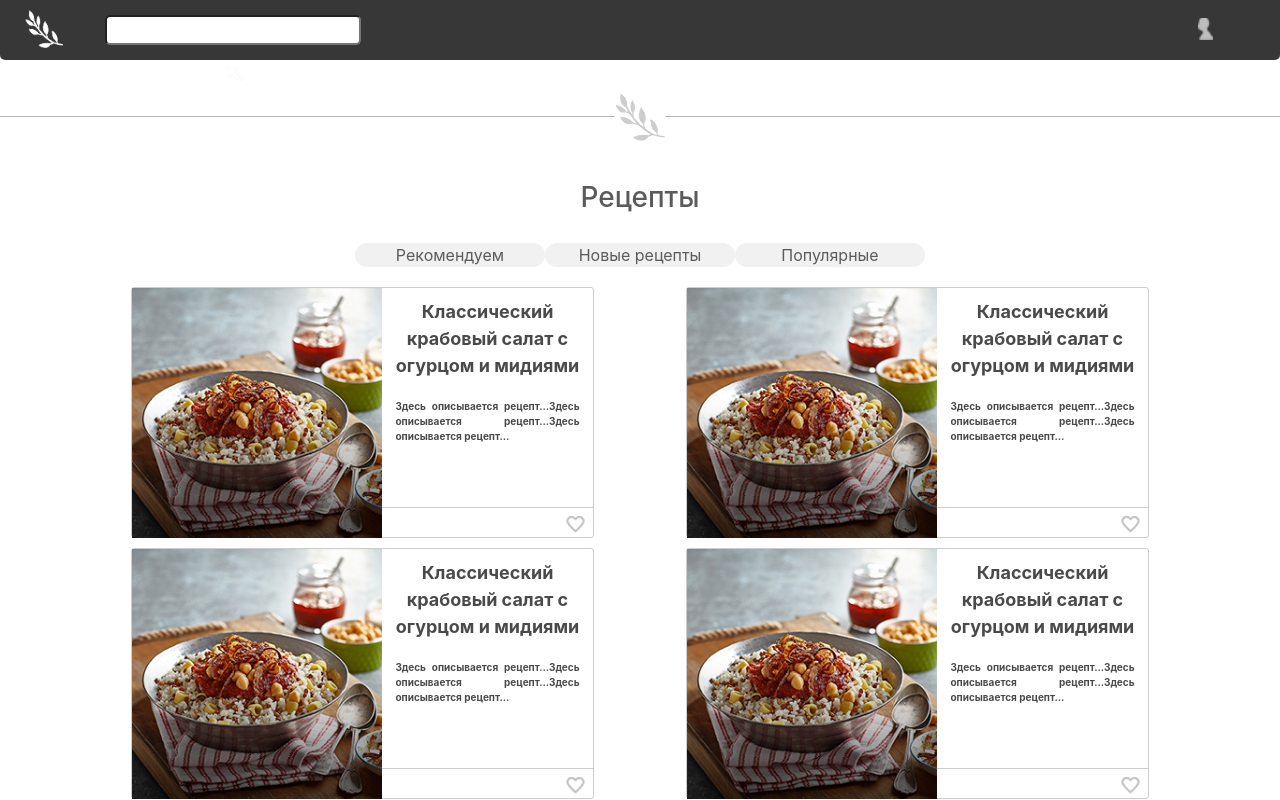
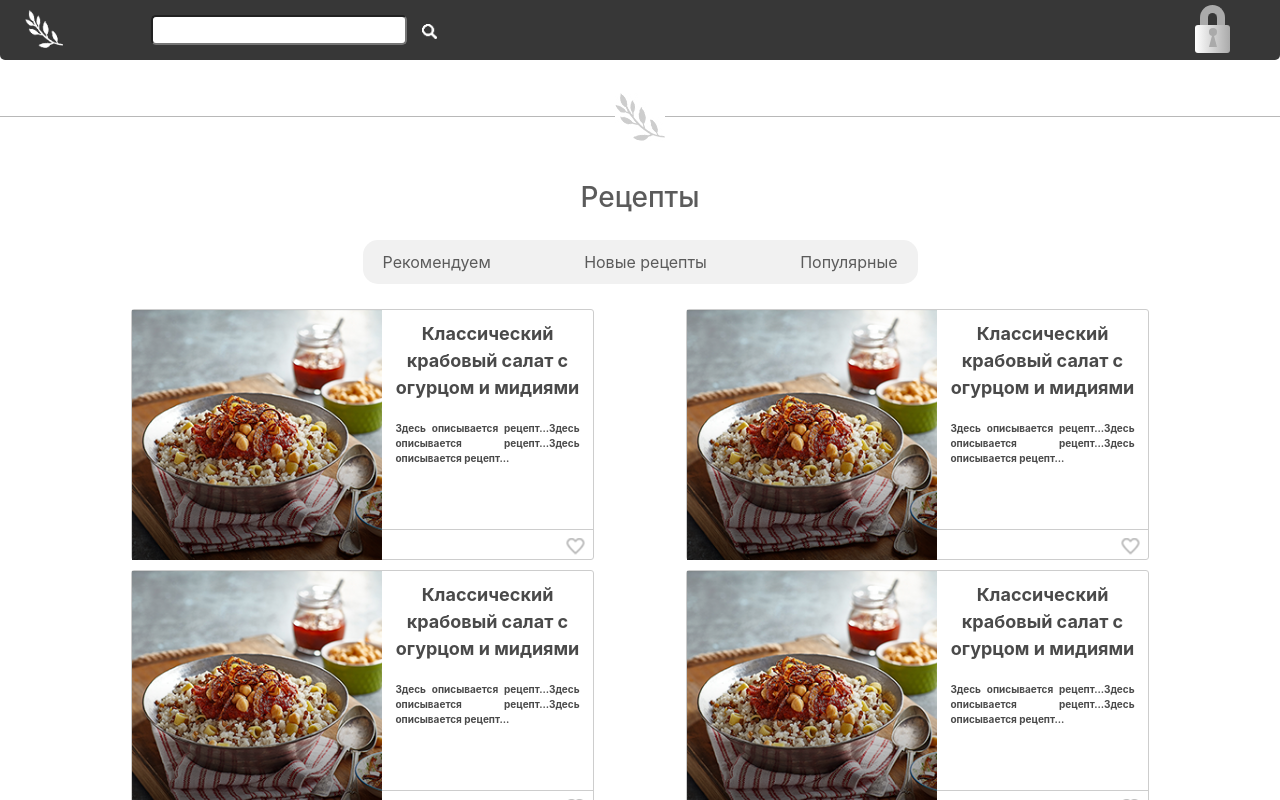
Before and after one commit to Dahmer7771/scrambled-eggs-2, a React (Create React App) app: page / in a window 1280 px wide. Shown: the top 800 px of the page. Built offline with nearby package versions, Linux system fonts and the light colour scheme.

Commit message:
1. Added style into Custom.css 2. Added style into Header.css 3. Added block into Header.js 4. Added style into RecipesSection.css 5. Added block into RecipesSection.js 6. Added style into RecipesSectionItem.css

```diff
--- a/src/components/CustomHR/Custom.css
+++ b/src/components/CustomHR/Custom.css
@@ -9,6 +9,7 @@ hr {
     top: 60px;
     display: block;
     margin: 0 auto;
+    pointer-events: none;
 }
 .no-gutters {
     margin-left: 0;
--- a/src/components/Header/Header.css
+++ b/src/components/Header/Header.css
@@ -14,8 +14,10 @@ header {
 header .row {
     max-width: 1440px;
 }
+
 .header__login {
-    text-align: end;
+    position: absolute;
+    right: 50px;
 }
 
 .header-search {
@@ -32,19 +34,67 @@ header .row {
     height: 38px;
     margin: 10px;
     margin-left: 25px;
+    pointer-events: none;
 }
 
 .header-search {
     margin: 0;
     padding: 0;
+    pointer-events: none;
 }
 
 .search {
     border-radius: 5px;
     margin: 15px;
+
 }
 
 .header__login img {
     width: 15px;
     margin: 18px;
 }
+
+.lock {
+    width: 35px;
+    height: 28px;
+    border-radius: 3px;
+    background-image: linear-gradient(
+            to right,
+            white,
+            #AAA);
+    position: relative;
+    margin-top: 25px;
+    line-height: 10px;
+    text-align: center;
+}
+
+.lock:before {
+    content: '';
+    display: block;
+    width: 25px;
+    height: 20px;
+    border-radius: 35px 35px 0 0;
+    border: 8px solid #AAA;
+    border-bottom: none;
+    box-sizing: border-box;
+    position: absolute;
+    top: -20px;
+    left: 5px;
+}
+
+.key-hole {
+    display: inline-block;
+    width: 8px;
+    height: 8px;
+    border-radius: 10px;
+    background: #AAA;
+}
+
+.key-hole:before {
+    content:'';
+    display: block;
+    width: 0;
+    height: 0;
+    border: 4px solid transparent;
+    border-bottom: 15px solid #AAA;
+}
--- a/src/components/Header/Header.js
+++ b/src/components/Header/Header.js
@@ -2,7 +2,6 @@ import React from 'react';
 import './Header.css';
 
 import Search from '../../img/search.png';
-import UserProfile from '../../img/UserProfile.png';
 import Logo from '../../img/logo.png'
 
 class Header extends React.Component {
@@ -18,16 +17,20 @@ class Header extends React.Component {
       <header className="container-fluid">
         <div className="row">
           <img className="logo" src={Logo} alt=""/>
-          <form className="header__search col-xl-3">
+          <form className="header__search col-xl-4 col-lg-4 col-md-5 col-sm-6 col-7">
             <input className="search" type="search" name="headerSearch" />
             {/* <input type="submit" value="search" /> */}
             <button className="header-search">
               <img src={Search}/>
             </button>
           </form>
-          <div className="header__login col-xl-4 offset-xl-4">
+          <div className="header__login">
             <a href="#">
-              <img src={UserProfile} />
+              {/*//////////////////////  просто картинка входа ///////////////////////////////////*/}
+              <div className="lock">
+                <div className="key-hole"></div>
+              </div>
+              {/*////////////////////////////////////////////////////////////////////////////////*/}
             </a>
           </div>
         </div>
--- a/src/components/RecipesSection/RecipesSection.css
+++ b/src/components/RecipesSection/RecipesSection.css
@@ -11,13 +11,22 @@
 .recommended, .new-recipes, .popular  {
     color: #5b5b5b;
     text-align: center;
-    background-color: #f1f1f1;
-    border-radius: 15px;
-    margin-top: 20px;
-    margin-bottom: 20px;
+    padding: 10px 20px 10px 20px;
 }
 
 .recommended:hover, .new-recipes:hover, .popular:hover {
     color: white;
     background-color: #5b5b5b;
+    border-radius: 25px;
 }
+
+.category {
+    display: flex;
+    justify-content: space-between;
+    background-color: #f1f1f1;
+    margin-right: 25%;
+    margin-left: 25%;
+    border-radius: 15px;
+    margin-bottom: 25px;
+    margin-top: 25px;
+}
--- a/src/components/RecipesSection/RecipesSection.js
+++ b/src/components/RecipesSection/RecipesSection.js
@@ -14,10 +14,10 @@ class RecipesSection extends Component {
         return (
             <section className="recipes-section container">
                 <h3>Рецепты</h3>
-                <div className="row justify-content-center">
-                        <div className="recommended col-2">Рекомендуем</div>
-                        <div className="new-recipes col-2">Новые рецепты</div>
-                        <div className="popular col-2">Популярные</div>
+                <div className="category">
+                        <div className="recommended">Рекомендуем</div>
+                        <div className="new-recipes">Новые рецепты</div>
+                        <div className="popular">Популярные</div>
                 </div>
                 <div className="row justify-content-around no-gutters">
                     <RecipesSectionItem />
--- a/src/components/RecipesSectionItem/RecipesSectionItem.css
+++ b/src/components/RecipesSectionItem/RecipesSectionItem.css
@@ -1,4 +1,5 @@
 .recipes-section-item {
+    position: relative;
     text-align: center;
     border: 1px solid #cdcdcd;
     border-radius: 3px;
```
Also changed, not shown: 1 other file (tests, documents, lock files or other folders).
